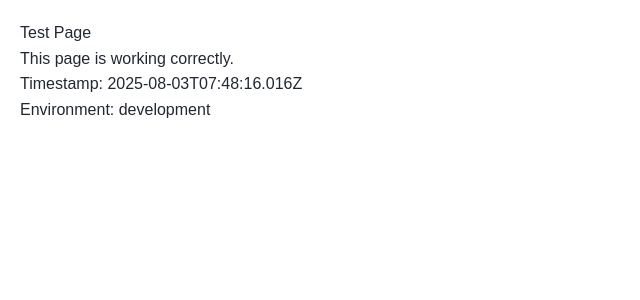
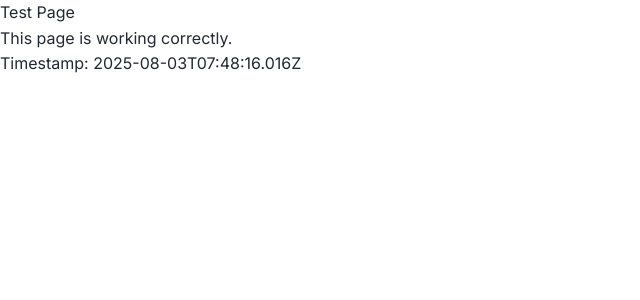
Before and after one commit to zarsko3/Ztrade, a Next.js app in the folder Trade/z-trade/: page /test-page in a window 1280 px wide. Shown: the top 300 px of the page, without its empty margins (0-640 px from the left). Built offline with nearby package versions, Linux system fonts and the light colour scheme; no server answers.

Commit message:
Fix API route patterns and simplify test page

```diff
--- a/Trade/z-trade/src/app/api/health/route.ts
+++ b/Trade/z-trade/src/app/api/health/route.ts
@@ -1,6 +1,6 @@
-import { NextResponse } from 'next/server';
+import { NextRequest, NextResponse } from 'next/server';
 
-export async function GET() {
+export async function GET(request: NextRequest) {
   return NextResponse.json({
     status: 'ok',
     message: 'Health check endpoint is working',
--- /dev/null
+++ b/Trade/z-trade/src/app/api/ping/route.ts
@@ -0,0 +1,5 @@
+import { NextRequest, NextResponse } from 'next/server';
+
+export async function GET(request: NextRequest) {
+  return NextResponse.json({ message: 'pong' });
+}
--- a/Trade/z-trade/src/app/test-page/page.tsx
+++ b/Trade/z-trade/src/app/test-page/page.tsx
@@ -1,10 +1,9 @@
 export default function TestPage() {
   return (
-    <div style={{ padding: '20px', fontFamily: 'Arial, sans-serif' }}>
+    <div>
       <h1>Test Page</h1>
       <p>This page is working correctly.</p>
       <p>Timestamp: {new Date().toISOString()}</p>
-      <p>Environment: {process.env.NODE_ENV || 'development'}</p>
     </div>
   );
 }
```
